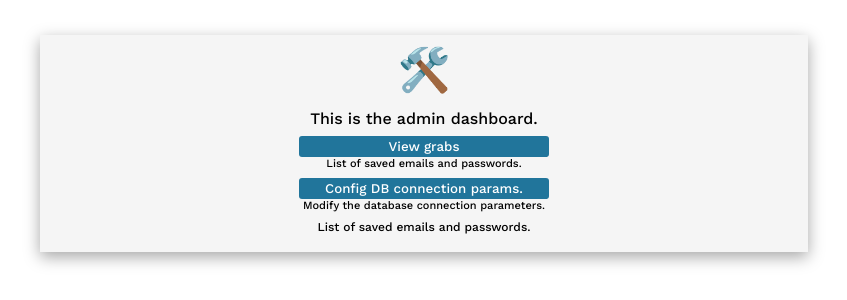
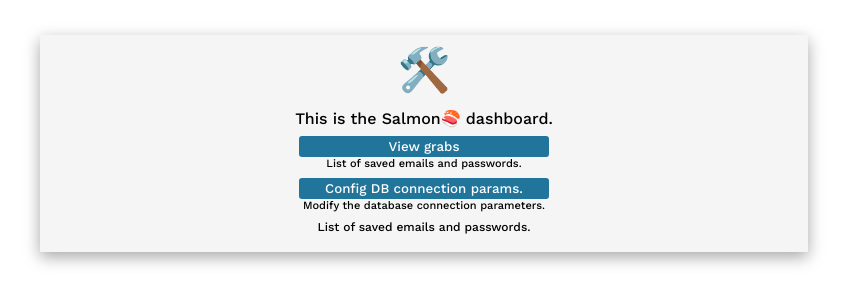
Before and after one commit to joananeas/salmon, a PHP site: page /admin/index.php in a window 1280 px wide. Shown: the part 157-457 px from the top of the page, without its empty margins (216-1063 px from the left). Run offline with PHP 8.4, Linux system fonts and the light colour scheme.

Commit message:
readme-update

```diff
--- a/admin/index.php
+++ b/admin/index.php
@@ -11,7 +11,7 @@
     <body>
        <div class="centered-login">
         <img src="./../images/config.png" width="50" width="50">
-        <p style="text-align:center;">This is the admin dashboard.</p><br><br>
+        <p style="text-align:center;">This is the Salmon🍣 dashboard.</p><br><br>
             <a href="./grabs.php"><button style="float:none; width:250px;">View grabs</button></a>
             <p style="text-align:center; font-size:11px;">List of saved emails and passwords.</p>
             <br><br>
```
Also changed, not shown: README.md.
